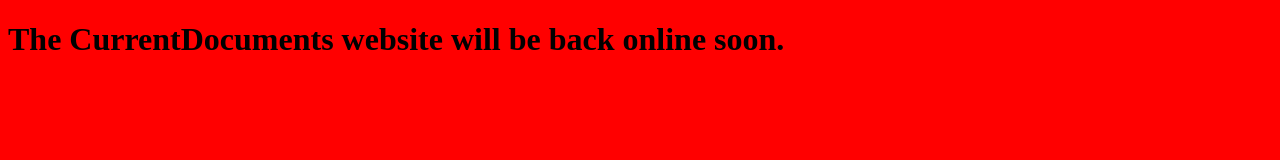
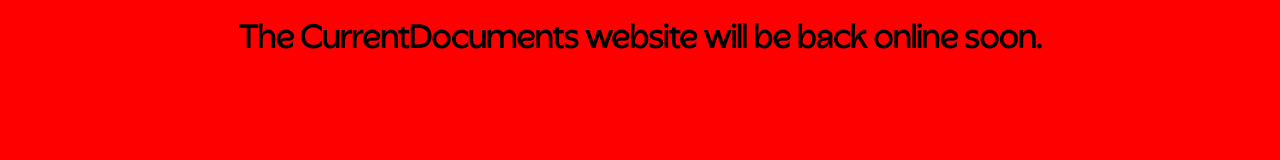
Before and after one commit to randy918/TEST-minimal-site-40924, a plain HTML site: page index.html in a window 1280 px wide. Drawn offline with Linux system fonts and the light colour scheme.

Commit message:
5-11-24-1239 #5

```diff
--- a/css/index.scss
+++ b/css/index.scss
@@ -1,5 +1,20 @@
+@font-face {
+    font-family: "Bold";
+    src: url("../fonts/Acorn-Bold.woff");
+  }
+@font-face {
+    font-family: "Light";
+    src: url("../fonts/Acorn-Light.woff");
+  }
+
 * {
+    background: red;
+    block: inline-block;
+    font-family: "Light";
+    background: red;
+    color: black;
 
-    background: red;
+    text-align: center;
+
 
 }
--- a/index.html
+++ b/index.html
@@ -9,5 +9,6 @@
 </head>
 <body>
     <h1 style="margin: 0, auto">The CurrentDocuments website will be back online soon. </h1>
+    <script src="./js/index.js"></script>
 </body>
 </html>
```
Also changed, not shown: css/index.css, js/index.js (added), 1 other file.
